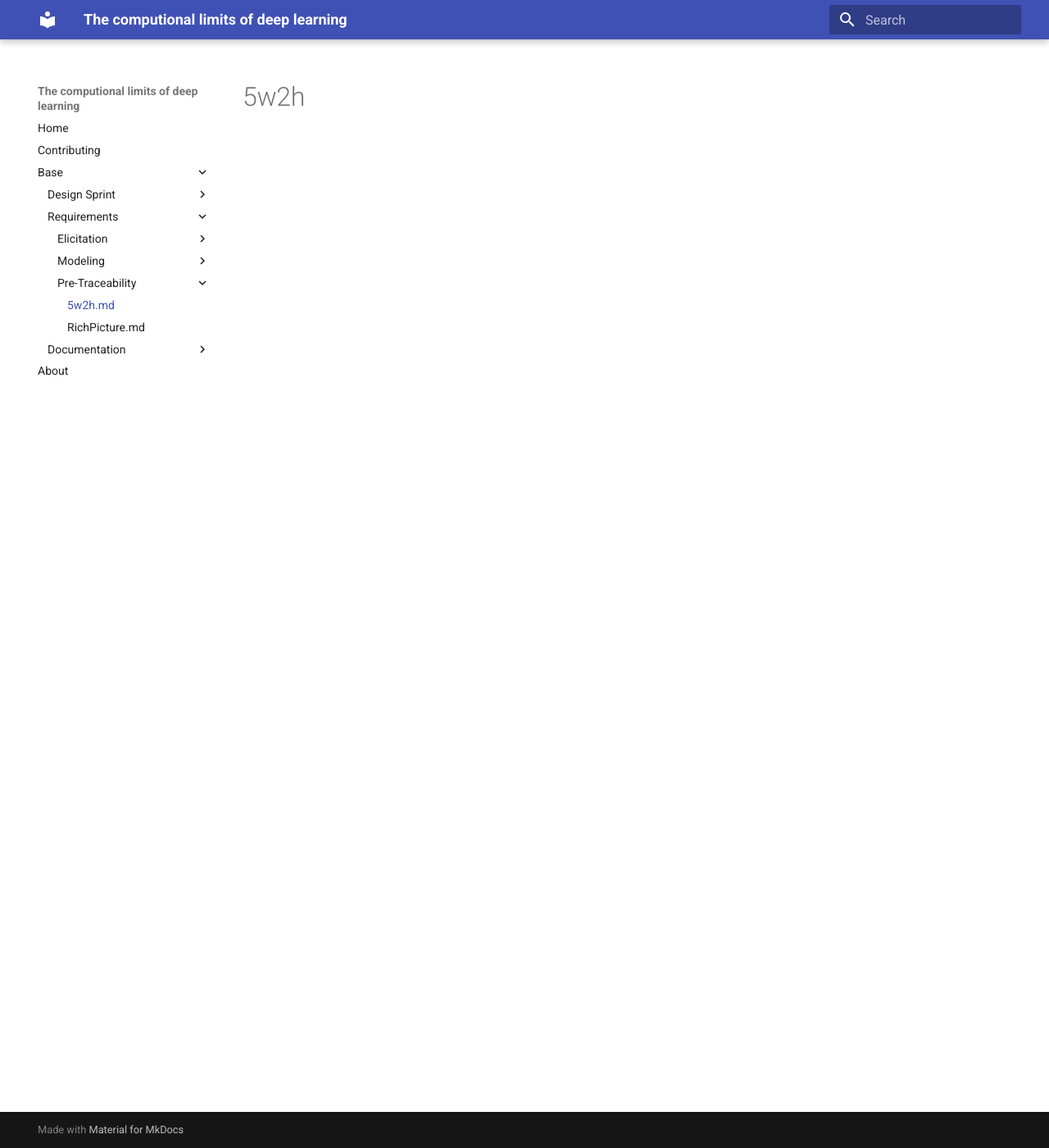
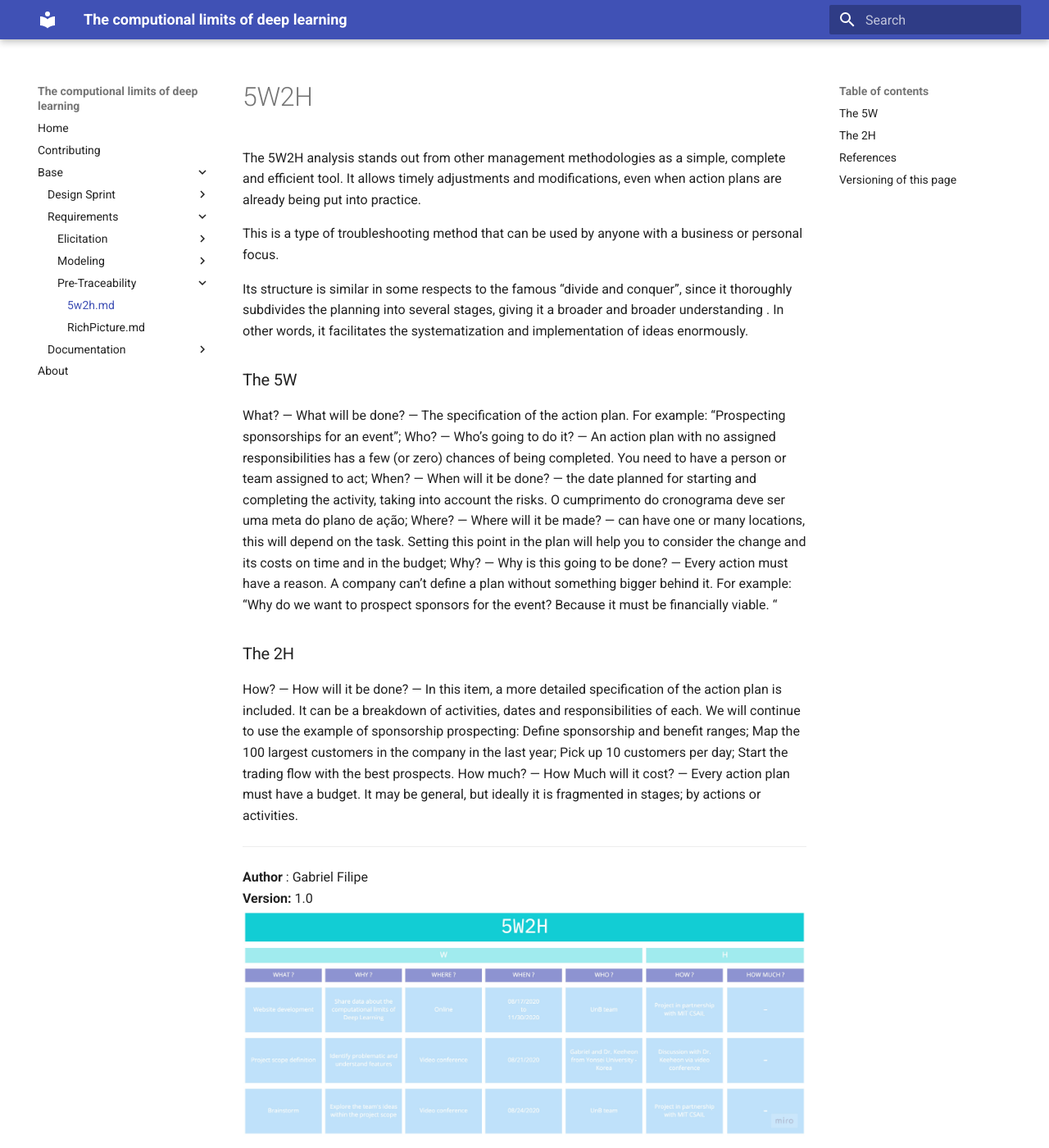
Before and after one commit to UnBArqDsw/2020.1_G2_ProjetoX, an MkDocs documentation site: the page built from documentation/docs/base/requirements/preTraceability/5w2h.md, in a window 1280 px wide and 1400 px high. Shown: the whole window at 82% size. Built offline with MkDocs 1.6.1 and Material for MkDocs 9.7.7, drawn with Linux system fonts in a browser that asks for light colours; some of the changed text lies outside the part shown.

Commit message:
Creates the page and adds 5w2h

```diff
--- a/documentation/docs/base/requirements/preTraceability/5w2h.md
+++ b/documentation/docs/base/requirements/preTraceability/5w2h.md
@@ -1 +1,48 @@
-#5w2h
+# 5W2H
+
+
+The 5W2H analysis stands out from other management methodologies as a simple, complete and efficient tool. It allows timely adjustments and modifications, even when action plans are already being put into practice.
+
+This is a type of troubleshooting method that can be used by anyone with a business or personal focus.
+
+Its structure is similar in some respects to the famous “divide and conquer”, since it thoroughly subdivides the planning into several stages, giving it a broader and broader understanding . In other words, it facilitates the systematization and implementation of ideas enormously.
+
+
+### The 5W
+What? — What will be done? — The specification of the action plan. For example: “Prospecting sponsorships for an event”;
+Who? — Who’s going to do it? — An action plan with no assigned responsibilities has a few (or zero) chances of being completed. You need to have a person or team assigned to act;
+When? — When will it be done? — the date planned for starting and completing the activity, taking into account the risks. O cumprimento do cronograma deve ser uma meta do plano de ação;
+Where? — Where will it be made? — can have one or many locations, this will depend on the task. Setting this point in the plan will help you to consider the change and its costs on time and in the budget;
+Why? — Why is this going to be done? — Every action must have a reason. A company can’t define a plan without something bigger behind it. For example: “Why do we want to prospect sponsors for the event? Because it must be financially viable. “
+
+
+### The 2H
+
+
+How? — How will it be done? — In this item, a more detailed specification of the action plan is included. It can be a breakdown of activities, dates and responsibilities of each. We will continue to use the example of sponsorship prospecting:
+Define sponsorship and benefit ranges;
+Map the 100 largest customers in the company in the last year;
+Pick up 10 customers per day;
+Start the trading flow with the best prospects.
+How much? — How Much will it cost? — Every action plan must have a budget. It may be general, but ideally it is fragmented in stages; by actions or activities.
+
+---
+
+**Author** : Gabriel Filipe</br>
+**Version:** 1.0</br>
+![Gabriel Filipe](./images/5w2h_v1.jpg)
+
+
+---
+## References
+---
+- **[Moodle]** Serrano, Milene. Vídeo Aula : 5w2h.
+- **[WebSite]** <a href="dt">https://scoreplan.com.br/5w2h-analysis-a-method-of-troubleshooting-and-drawing-action-plans/</a>
+
+***
+## Versioning of this page
+---
+
+| Data | Autor | Description | Version |
+|------|-------|-----------|--------|
+| 07/09/2020 | Gabriel Filipe | Creates the page and adds 5w2h | 1.0 |
```
Also changed, not shown: documentation/docs/base/requirements/preTraceability/images/5w2h_v1.jpg (added).
